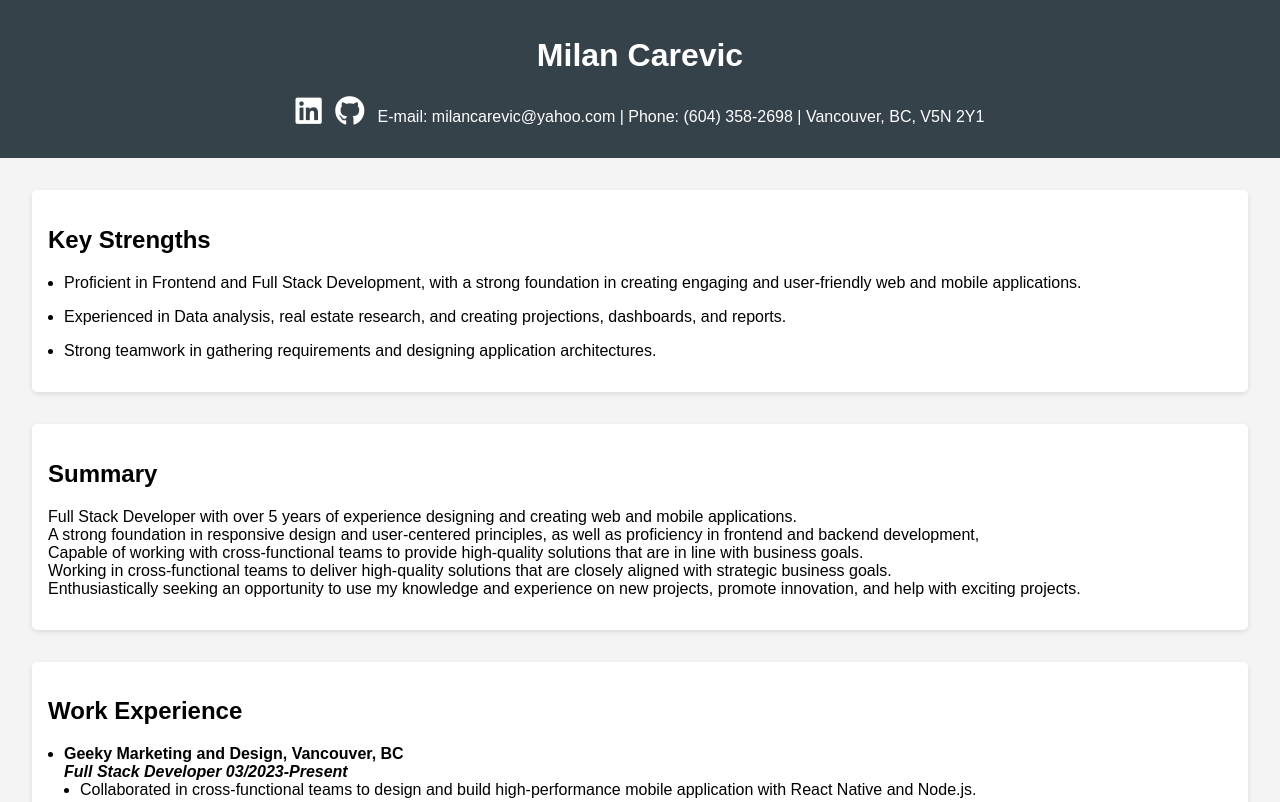
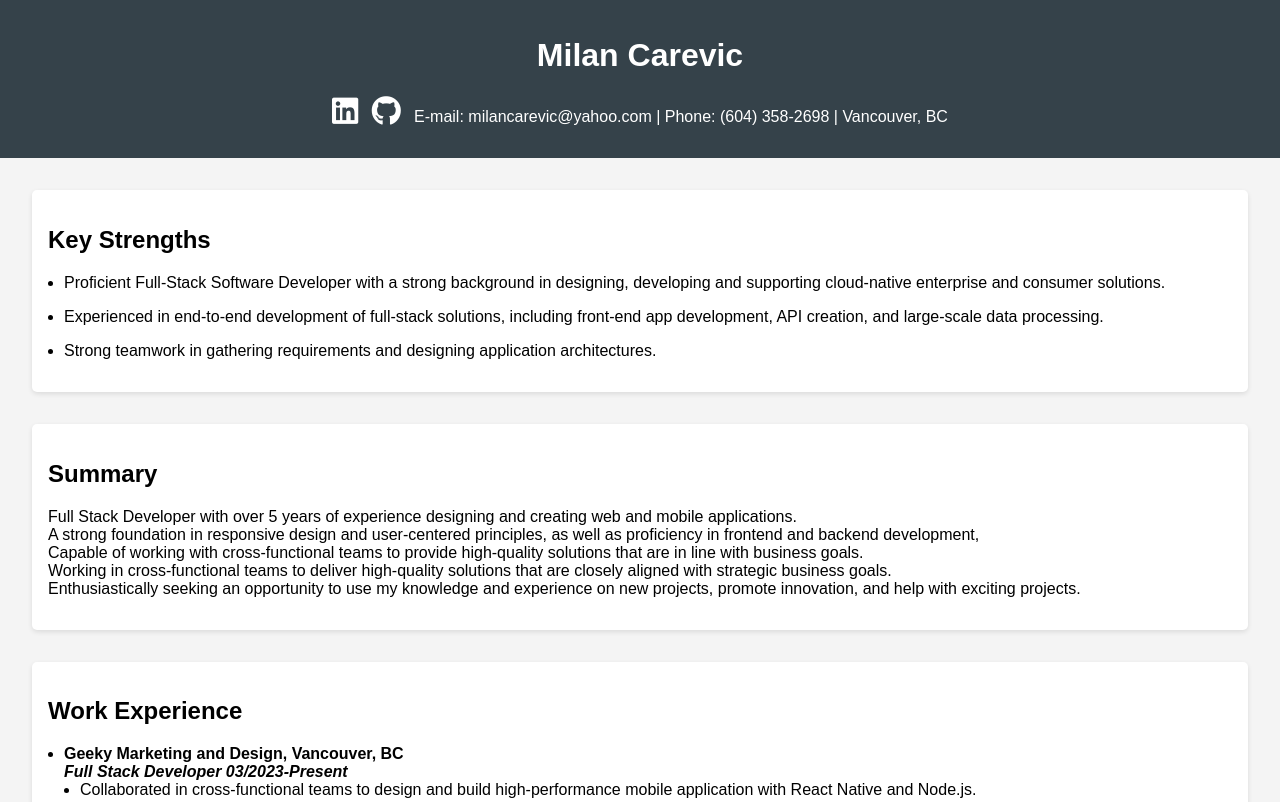
Before and after one commit to carevicm/Milan-Carevic-Resume, a plain HTML site: page index.html in a window 1280 px wide. Shown: the top 802 px of the page. Drawn offline with Linux system fonts and the light colour scheme.

Commit message:
index.html

```diff
--- a/index.html
+++ b/index.html
@@ -67,7 +67,7 @@
         &nbsp
         <a href="https://github.com/carevicm"><i class="fab fa-github larger-icon"></i></a> &nbsp
         E-mail: milancarevic@yahoo.com | Phone: (604) 358-2698 | Vancouver,
-        BC, V5N 2Y1
+        BC
       </p>
     </header>
 
@@ -75,13 +75,12 @@
       <h2>Key Strengths</h2>
       <ul>
         <li>
-          Proficient in Frontend and Full Stack Development, with a strong
-          foundation in creating engaging and user-friendly web and mobile
-          applications.
+          Proficient Full-Stack Software Developer with a strong background in designing,
+          developing and supporting cloud-native enterprise and consumer solutions.
         </li>
         <li>
-          Experienced in Data analysis, real estate research, and creating
-          projections, dashboards, and reports.
+          Experienced in end-to-end development of full-stack solutions,
+          including front-end app development, API creation, and large-scale data processing.
         </li>
         <li>
           Strong teamwork in gathering requirements and designing application
```
